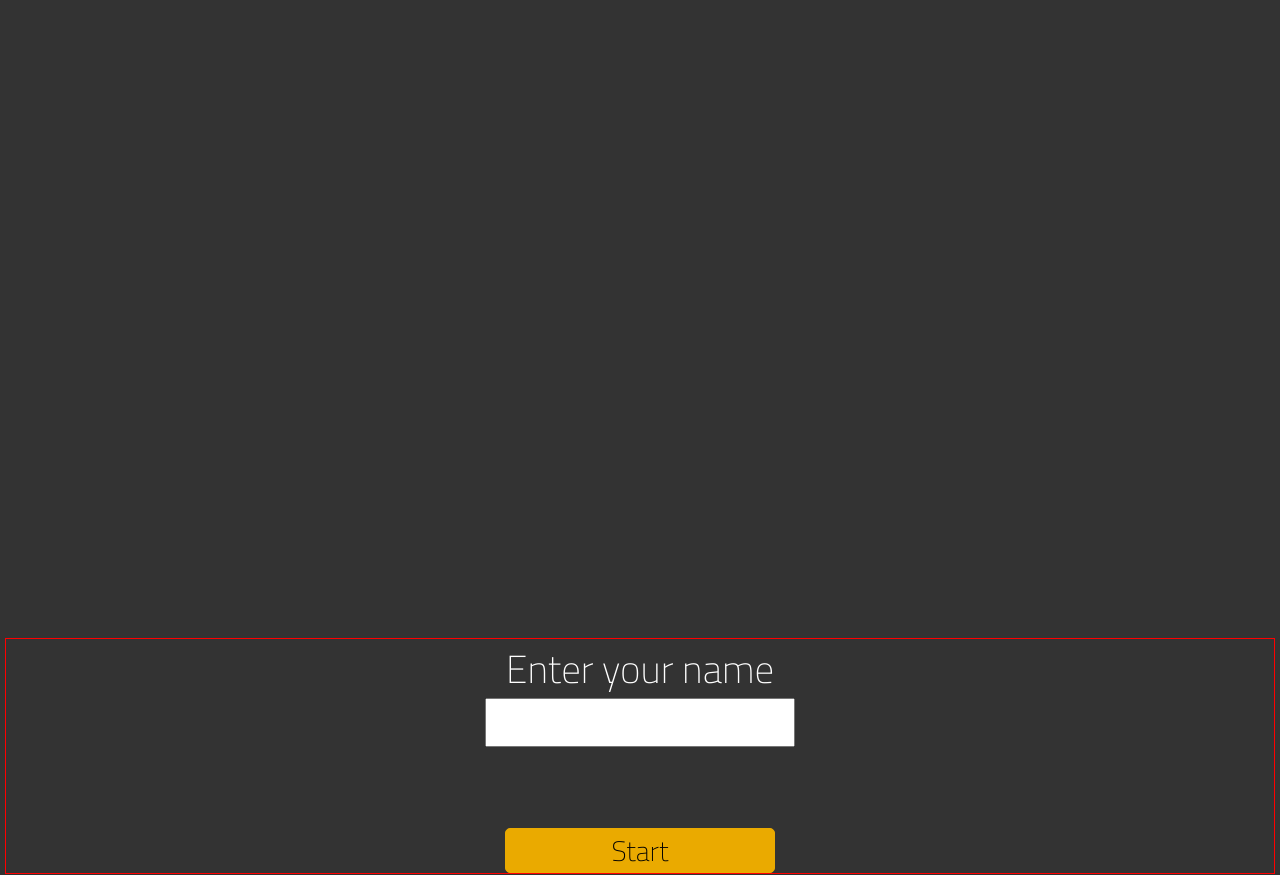
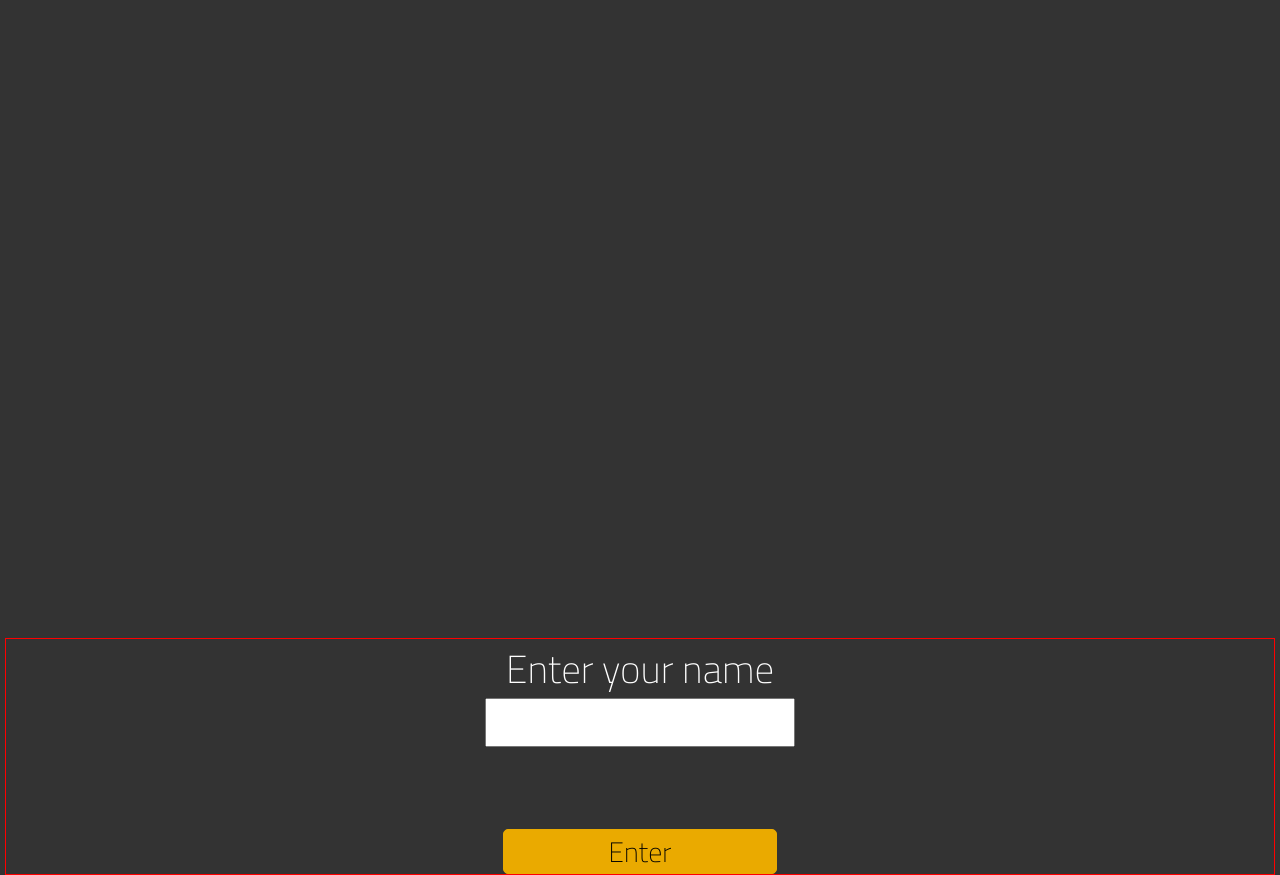
Before and after one commit to marlonrenzo/sequence, a website: page views/pages/index.html in a window 1280 px wide. Shown: the part 161-1036 px from the top of the page. Drawn offline with Linux system fonts and the light colour scheme.

Commit message:
Changed the text on button

```diff
--- a/views/pages/index.html
+++ b/views/pages/index.html
@@ -19,7 +19,7 @@
         <div class="login">
             <p id="loginLabel">Enter your name</p>
             <input type="text" id="login">
-            <a href="gamePage.html"><button id="loginBtn">Start</button></a>
+            <a href="gamePage.html"><button id="loginBtn">Enter</button></a>
         </div>
     </div>
 
```
